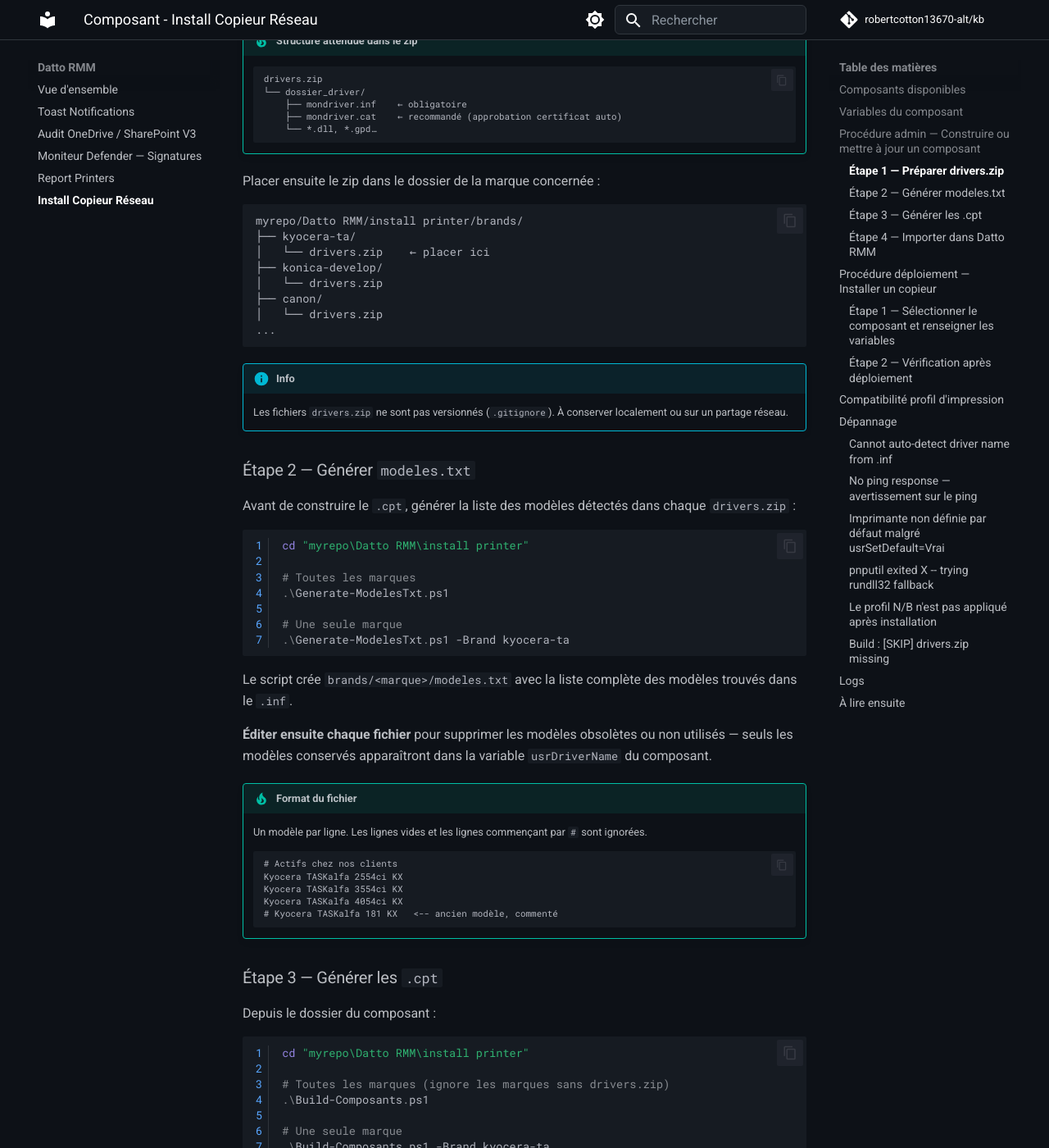
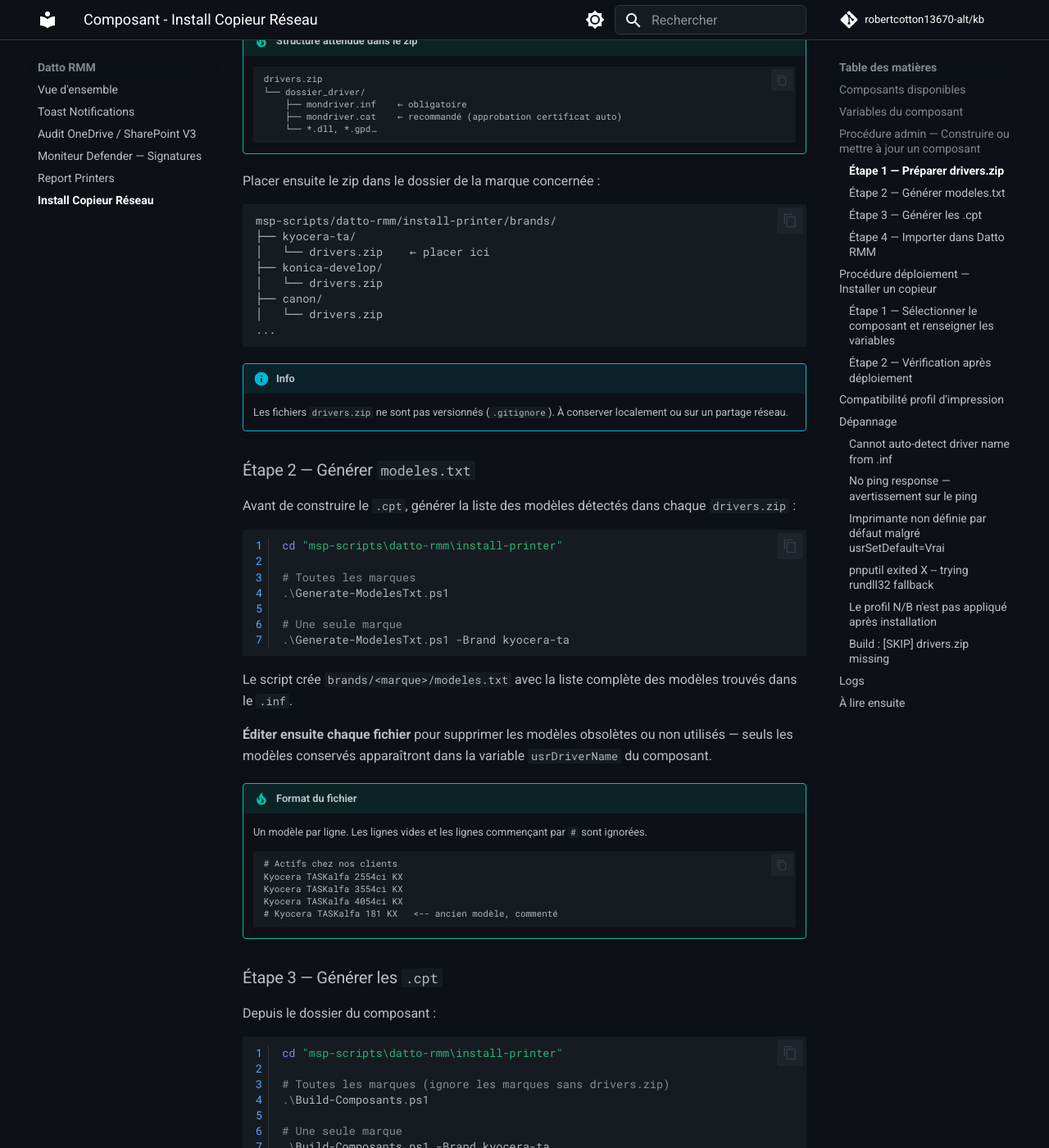
Before and after one commit to robertcotton13670-alt/kb, an MkDocs documentation site: the page built from docs/datto/install-copieur.md, in a window 1280 px wide and 1400 px high, scrolled down 2107 px. Shown: the whole window at 82% size. Built offline with MkDocs 1.6.1 and Material for MkDocs 9.7.7, drawn with Linux system fonts in a browser that asks for light colours; comment, search, counter and statistics services are not loaded; some of the changed text lies outside the part shown.

Commit message:
docs(datto): update install-copieur paths for msp-scripts repo reorganization
Co-Authored-By: Claude Sonnet 4.6 <noreply@anthropic.com>

````diff
--- a/docs/datto/install-copieur.md
+++ b/docs/datto/install-copieur.md
@@ -7,7 +7,7 @@ description: Déployer un copieur réseau via Datto RMM — un composant par mar
 
 Six composants Datto RMM de type **Application**, un par marque de copieur. Chaque composant embarque le driver de sa marque directement dans le `.cpt` — le technicien n'a qu'à renseigner l'IP et le nom, aucun fichier à attacher.
 
-Tous partagent le même script source : `myrepo/Datto RMM/install printer/Install-Copieur.ps1`
+Tous partagent le même script source : `msp-scripts/datto-rmm/install-printer/Install-Copieur.ps1`
 
 ---
 
@@ -79,7 +79,7 @@ Récupérer le driver PCL6 ou PS du fabricant et le préparer selon la structure
 Placer ensuite le zip dans le dossier de la marque concernée :
 
 ```
-myrepo/Datto RMM/install printer/brands/
+msp-scripts/datto-rmm/install-printer/brands/
 ├── kyocera-ta/
 │   └── drivers.zip    ← placer ici
 ├── konica-develop/
@@ -97,7 +97,7 @@ myrepo/Datto RMM/install printer/brands/
 Avant de construire le `.cpt`, générer la liste des modèles détectés dans chaque `drivers.zip` :
 
 ```powershell linenums="1"
-cd "myrepo\Datto RMM\install printer"
+cd "msp-scripts\datto-rmm\install-printer"
 
 # Toutes les marques
 .\Generate-ModelesTxt.ps1
@@ -126,7 +126,7 @@ Le script crée `brands/<marque>/modeles.txt` avec la liste complète des modèl
 Depuis le dossier du composant :
 
 ```powershell linenums="1"
-cd "myrepo\Datto RMM\install printer"
+cd "msp-scripts\datto-rmm\install-printer"
 
 # Toutes les marques (ignore les marques sans drivers.zip)
 .\Build-Composants.ps1
````
